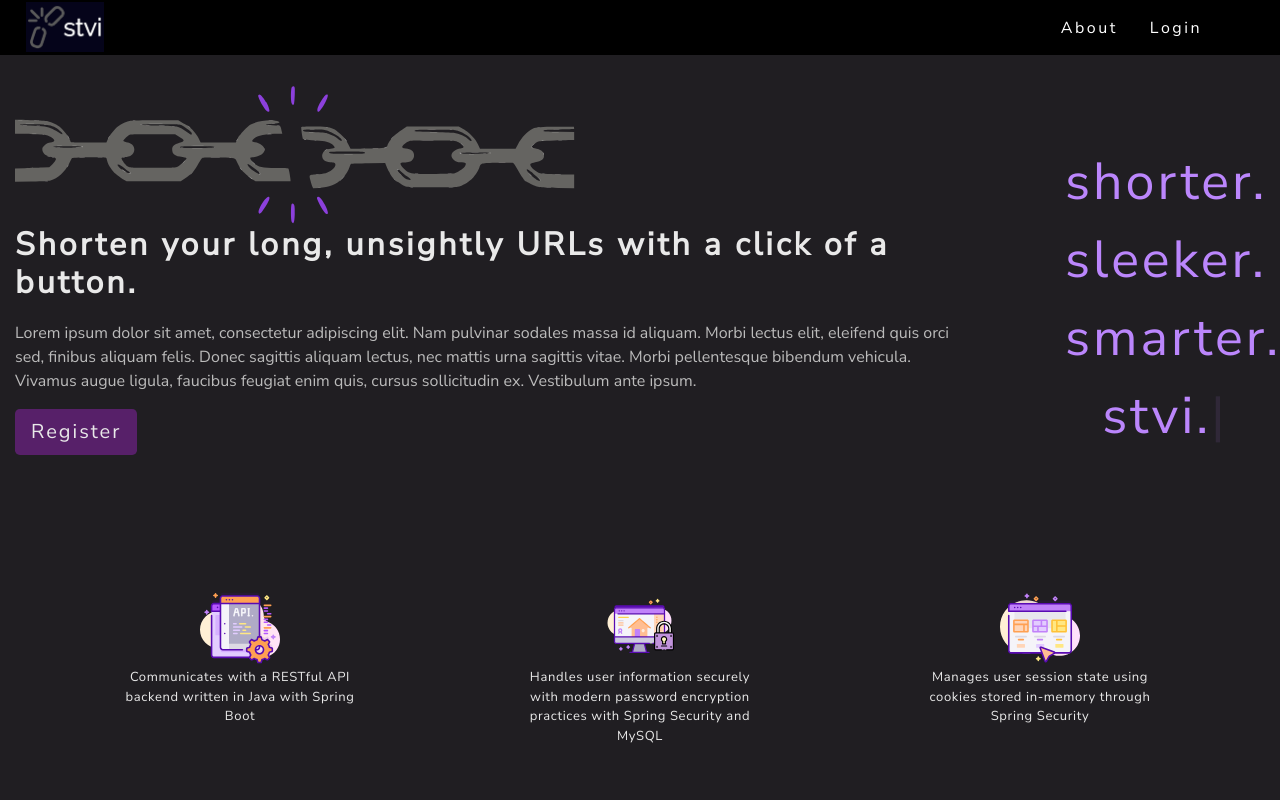
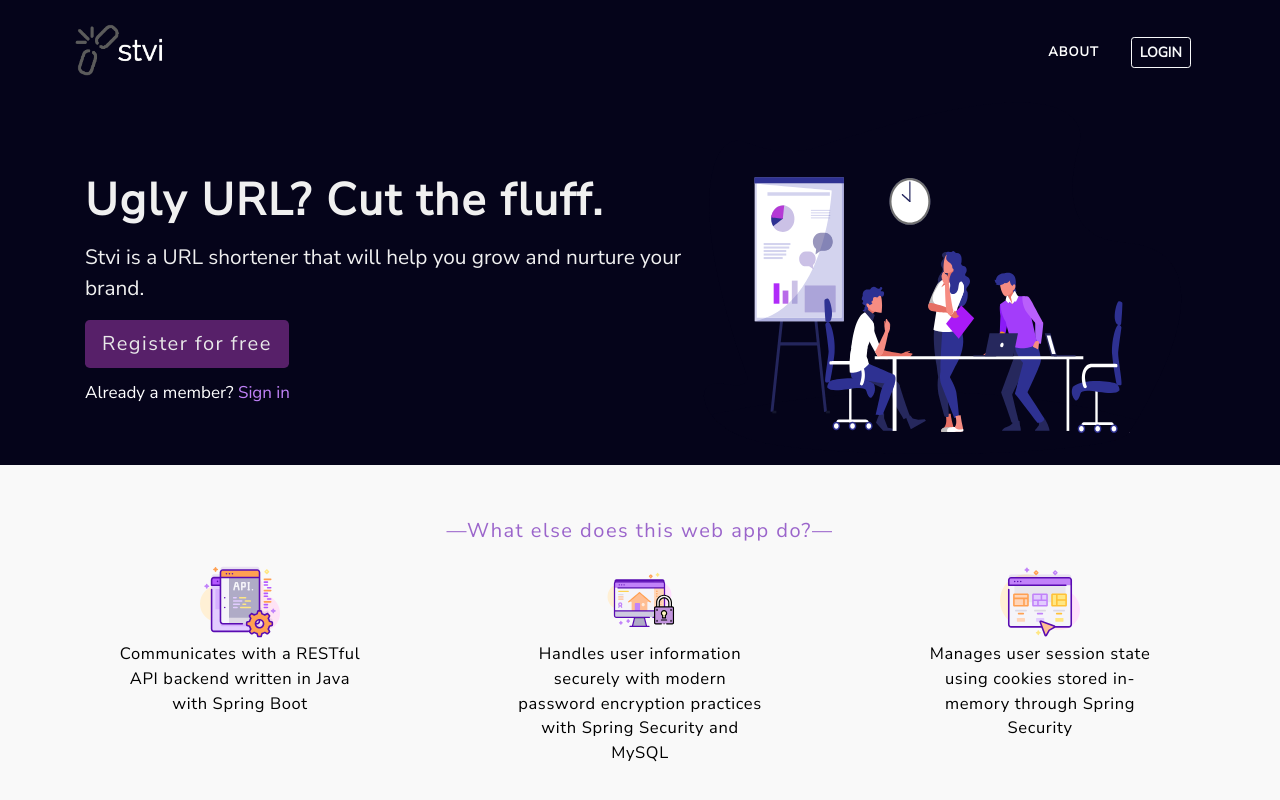
Before and after one commit to stevenpham408/stvi-frontend, a React (Create React App) app: page / in a window 1280 px wide. Shown: the top 800 px of the page. Built offline with nearby package versions, Linux system fonts and the light colour scheme.

Commit message:
Redesigned the landing page

```diff
--- a/src/App.css
+++ b/src/App.css
@@ -1,5 +1,4 @@
 @import url('https://fonts.googleapis.com/css2?family=Nunito+Sans&display=swap');
 .App {
-    background-color:#201E22;
-
+        background-color:#F9F9F9;
 }
--- a/src/Pages/Components/NavBarComponent.tsx
+++ b/src/Pages/Components/NavBarComponent.tsx
@@ -1,59 +1,31 @@
 import React from 'react'
+import Navbar from 'react-bootstrap/Navbar'
+import Nav from 'react-bootstrap/Nav'
+import Button from 'react-bootstrap/Button'
 import styled from 'styled-components'
+import '../styles.css'
 import Logo from '../../Images/Logo.png'
 
-
-const NavBarStyles = styled.div`
-    .NavBar{
-        overflow: hidden;
-        background-color: black;
-        width: 100%;
-        height: 3.4375rem;
-    }
-
-    .NavBar a{
-        letter-spacing: 2.5px;
-        color: white;
-        float: right;
-        padding: 16px 16px;
-        text-align: center;
-        text-decoration: none;
-    }
-
-    .NavBar .rightMost {
-        margin-right: 62px;
-    }
-
-    .NavBar .rightMost a:hover {
-        background-color: #6F24CB;
-        color: white;
-    }
-
-    #Logo {
-        float: left;
-        padding: 0;
-        margin-left: 2%;
-        margin-top: 2px;
-
-        img {
-            width: 78px;
-            length: 55px;
-        }
-    }
-
+const StyledNavBar = styled.div`
+.color-nav{
+    background-color: red;
+}
 `
-
 const NavBar : React.FC = () => {
     return(
-            <NavBarStyles>
-                  <div className='NavBar'>
-                      <div className='rightMost'>
-                          <a href="login"> Login </a>
-                          <a href="#about"> About </a>
-                       </div>
-                      <a id="Logo" href="/"> <img alt="logo" src={Logo}/> </a>
-                  </div>
-        </NavBarStyles>
+    <Nav className="justify-content-center" activeKey="/home">
+        <Nav.Item>
+                <Navbar.Brand><img alt="stvi_logo" className="navbar-logo" src={Logo} height="60px"/></Navbar.Brand>
+        </Nav.Item>
+
+        <Nav.Item className="navbar-reg-item">
+            <Nav.Link eventKey="link-1">ABOUT</Nav.Link>
+        </Nav.Item>
+        <Nav.Item className="navbar-button-item">
+            <Nav.Link ><Button variant="outline-light" size="sm"><strong>LOGIN</strong></Button></Nav.Link>
+        </Nav.Item>
+
+  </Nav>
     );
 }
 
--- a/src/Pages/LandingPage.tsx
+++ b/src/Pages/LandingPage.tsx
@@ -1,48 +1,31 @@
 import React from 'react'
-import Typist from 'react-typist'
 import NavBar from './Components/NavBarComponent'
 import '../../node_modules/react-typist/dist/Typist.css'
-import Chain_Img from '../Images/BrokenChain.svg'
 import Button from 'react-bootstrap/Button';
 import 'bootstrap/dist/css/bootstrap.min.css'
 import API_Img from '../Images/API Development.svg'
 import Monitor_Img from '../Images/Monitor with Lock.svg'
 import UI_Img from '../Images/UI Design.svg'
 import './styles.css'
-
-const MyTypist: React.FC = () => {
-    return(
-            <Typist className='typist'>
-               shorter.
-               <Typist.Delay ms={500} />
-               <br/>
-               sleeker.
-               <Typist.Delay ms={500} />
-               <br/>
-               smarter.
-               <Typist.Delay ms={500} />
-               <br/>
-               stvi.
-            </Typist>
-    );
-};
+import Office_Img from '../Images/Office.svg'
 
 const GetStarted: React.FC = () => {
     return(
+        <div className='container'>
             <div className='getStarted'>
-            <img alt="chain" id="chain"src={Chain_Img}></img>
                 <div>
                     <h1 id='hook'>
-                    <strong> Shorten your long, unsightly URLs with a click of a button. </strong>
+                        <strong> Ugly URL? Cut the fluff. </strong>
                     </h1>
-                <p id='introduction'>
-                Lorem ipsum dolor sit amet, consectetur adipiscing elit. Nam pulvinar sodales massa id aliquam. Morbi lectus elit,
-                eleifend quis orci sed, finibus aliquam felis. Donec sagittis aliquam lectus, nec mattis urna sagittis vitae. Morbi
-                pellentesque bibendum vehicula. Vivamus augue ligula, faucibus feugiat enim quis, cursus sollicitudin ex. Vestibulum
-                ante ipsum.
+                    <p className='description'>
+                    Stvi is a URL shortener that will help you grow and nurture your brand.
                     </p>
-                <Button id="Register" variant="flat" size="lg"><a className="registerHref" href="/register">Register</a></Button>
+                    <Button id="Register" variant="flat" size="lg"><a className="registerHref" href="/register">Register for free</a></Button>
+                    <p className='member-already'>Already a member? <a href="/login"> Sign in </a></p>
                 </div>
+            </div>
+            <img className="office_img" alt="Office_Pic" src={Office_Img} draggable="false"/>
+
         </div>
 
     );
@@ -50,6 +33,8 @@ const GetStarted: React.FC = () => {
 
 const InfoImages: React.FC = () => {
     return(
+        <div>
+            <p className="what-else">—What else does this web app do?—</p>
                 <div className="images">
                     <div className="imgContainer">
                         <img alt="API_Pic" src={API_Img} width="80px" height="80px"/>
@@ -67,16 +52,16 @@ const InfoImages: React.FC = () => {
                         <div className="caption">Manages user session state using cookies stored in-memory through Spring Security</div>
                     </div>
                 </div>
+        </div>
     );
 }
 const LandingPage: React.FC = () => {
 
     return(
-        <div>
+        <div className='master'>
             <NavBar/>
-            <div className='container'>
+            <div className='half-block-decoration'>
                 <GetStarted/>
-                <MyTypist/>
             </div>
             <InfoImages/>
         </div>
--- a/src/Pages/styles.css
+++ b/src/Pages/styles.css
@@ -2,64 +2,92 @@
     font-family: "Nunito Sans", sans-serif;
 }
 
+.justify-content-center{
+    padding-top: 15px;
+    background-color: #05041A;
+}
+
+.navbar-reg-item{
+    margin-left: 850px;
+    margin-top: 20px;
+    height: min-content;
+}
+
+.navbar-button-item{
+    margin-top: 14px;
+}
+
+.navbar-reg-item > a{
+    font-size: 13px;
+    letter-spacing: 1px;
+    font-weight: bold;
+    color: white;
+}
+
+.navbar-reg-item > a:hover{
+    color: white;
+}
 .container{
     display: flex;
-    max-width: 1400px;
+    flex-direction: row;
+    max-height: 100%;
+    justify-content: center;
 }
 
-.typist{
-    text-align: center;
-    color: #bb86fc;
-    font-size: 52px;
-    letter-spacing: 3px;
-    margin-top: 7%;
-    width: 200px;
+.half-block-decoration{
+    background-color: #05041A;
+    height: 380px;
 }
 
 .getStarted {
-    width: 1100px;
-    height: 380px;
-    margin-top: 2%;
-    margin-right: 8%;
-}
-
-.getStarted #chain{
-    width: 575px;
-    height: auto;
+    background-color:  #05041A;
+    margin-top: 8%;
 }
 
 .getStarted #hook{
-    color: #E9E9E9;
-    font-size: 2rem;
-    letter-spacing: 3px;
+    width: 100%;
+    color: #F0F0F0;
+    font-size: 2.8rem;
+    letter-spacing: 2px;
 }
 
-.getStarted #introduction{
-    color: #BBBBBB;
-    margin-top:2%;
-    font-size: 1rem;
+.description {
+    padding-top: 1%;
+    color: #F0F0F0;
+    width: 100%;
+    font-size: 1.3rem;
+}
+
+.office_img{
+    width: 540px;
+    height: 370px;
 }
 
 #Register{
-    letter-spacing: 2px;
+    letter-spacing: 1.5px;
 }
 
 .registerHref {
     color:  #E9E9E9;
 }
 
-.registerHref:hover{
+.btn-flat {
+    border: none;
+    background-color: #572069 !important;
+    color: white;
+}
+
+.btn-flat:hover > .registerHref{
     color: black;
     text-decoration: none;
 }
 
-.btn-flat {
-    border: none;
-    background-color: #572069;
-    color: white;
+#register-button{
+    width: 80%;
+    margin-top: 1%;
 }
 
-#register-button, #login-button {
+#login-button {
     width: 90%;
 }
 
@@ -80,8 +108,23 @@
     padding: 1rem 1.5rem;
     font-size: 1.5rem;
 }
+.member-already {
+    font-size: 17px;
+    padding-top: 2%;
+    color: white;
+}
 
+.member-already a{
+    color: #C182F9;
+}
 
+.what-else{
+    color: #9B65CB;
+    letter-spacing: 1.5px;
+    text-align: center;
+    font-size: 20px;
+    margin-top: 4%;
+}
 .images {
     display:block;
     width: 1200px;
@@ -89,7 +132,7 @@
     text-align:center;
     margin-left: auto;
     margin-right: auto;
-    margin-top: 10%;
+
 }
 
 .imgContainer{
@@ -101,23 +144,44 @@
 }
 
 .imgContainer .caption{
-    color: #E9E9E9;
-    font-size: 13px;
+    font-style: bold;
+    color: black;
+    font-size: 16.5px;
     letter-spacing: 0.65px;
     margin-left: auto;
     margin-right: auto;
     width: 250px;
 }
 
+/* ---------------------------------------------------- RegistrationPage.tsx ----------------------------------------------------*/
+.registration-page{
+    background-color: #F2F2F2;
+}
+
+.registration-img{
+    margin-top: auto;
+    margin-bottom: auto;
+}
+
+.registration-main-container{
+    display: flex;
+    flex-direction: row;
+    margin-top: 7%;
+    margin-left: 300px;
+    justify-content: center;
+
+}
+
+.registration-sub-container{
+    display: flex;
+    align-items: center;
+    flex-direction: column;
+    width: 1000px;
+}
+
 .registration-text{
-    text-align: left;
-    color: white;
-    width: 400px;
-    height: 90px;
-    margin-left: auto;
-    margin-right: auto;
-    padding-left: 1%;
-    margin-top: 5%;
+    text-align: center;
+    color: black;
     letter-spacing: 1px;
 }
 
@@ -126,14 +190,20 @@
 }
 
 .registration-form-container{
-    display: block;
     text-align: center;
-    width: 390px;
-    height: 390px;
+    width: 550px;
+    height: 440px;
     margin-top: 0.5%;
-    margin-left: auto;
-    margin-right: auto;
-    background-color: #2E2E32;
+    background-color: white;
+    box-shadow: 0 0 10px 2px #e2e2e2;
+}
+
+.registration-form-container label{
+    color: black !important;
+}
+/* ---------------------------------------------------- LoginPage.tsx ----------------------------------------------------*/
+.Login-Page{
+    background-color: #F2F2F2;
 }
 
 .main-login-container{
@@ -141,27 +211,26 @@
     justify-content: space-around;
     align-items: center;
     margin-top:10%;
-    margin-left: 10%;
+    margin-left: 0%;
 }
 .decorative-text{
     width: fit-content;
     padding-top: 5%;
-    color: white;
     letter-spacing: 2px;
     font-weight: bold;
 }
 
 .standard-text{
+    color: black;
     font-size: 5em;
 }
-
 
 .colored-text{
     color: #BB86FC;
 }
 
 .form-group {
-    width: 90%;
+    width: 80%;
     text-align: left;
     margin-left: auto;
     margin-right: auto;
@@ -186,7 +255,6 @@
 
 .form-control:focus{border-color: white; color:white; background-color:#2E2E32; box-shadow: none; -webkit-box-shadow: none;}
 
-
 .login-form-container{
     text-align: center;
     width: 30vw;
@@ -207,13 +275,11 @@
     font-size:calc(1.45rem + 0.2vh);
 }
 
-
 @media (max-width: 800px){
     .main-login-container{
         flex-direction: column;
         justify-content: center;
     }
-
 
     .login-form-container{
         width: 80vw;
@@ -231,14 +297,12 @@
     color: white;
 }
 
-
-
 .table{
     color: white;
 }
 
-.alert{
+.fixed-top{
+    position: absolute;
     width: 100%;
-    position: absolute;
     text-align: center;
 }
--- a/src/index.css
+++ b/src/index.css
@@ -6,12 +6,7 @@
     sans-serif;
   -webkit-font-smoothing: antialiased;
   -moz-osx-font-smoothing: grayscale;
-  background-color: #201E22;
-}
-
-html {
-  overflow: hidden;
-  height: 103%;
+  background-color: #F9F9F9;
 }
 
 body {
```
Lines whose indentation alone changed are shown as unchanged.
